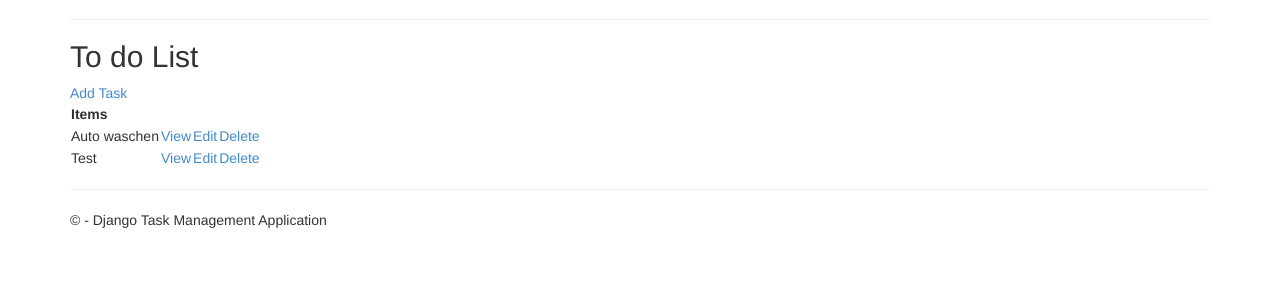
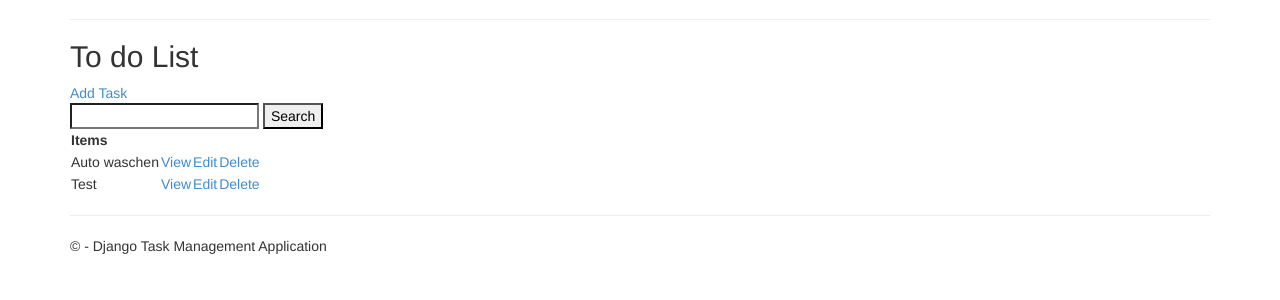
Before and after one commit to s64470/DjangoWebProject-TMT, a Django app: page /task/ in a window 1280 px wide. Shown: the part 51-351 px from the top of the page. Run offline with Django 3.2, Linux system fonts and the light colour scheme; a user stored in the database is signed in; data comes from the database, SQL or seed files in the repository; both versions use the stored data as it was after the commit; some libraries are stand-ins or nearby versions.

Commit message:
add search functionality

```diff
--- a/DjangoWebProject-TMT/app/templates/app/task_list.html
+++ b/DjangoWebProject-TMT/app/templates/app/task_list.html
@@ -9,6 +9,11 @@
 <hr>
 <h2>To do List</h2>
 <a href="{% url 'task-create' %}">Add Task</a>
+<!-- Search bar -->
+<form method="GET">
+    <input type="text" name='search-area' value="{{ search_input }}" />
+    <input type="submit" value='Search' />
+</form>
 <table>
     <tr>
         <th>Items</th>
```
Also changed, not shown: DjangoWebProject-TMT/db.sqlite3.
